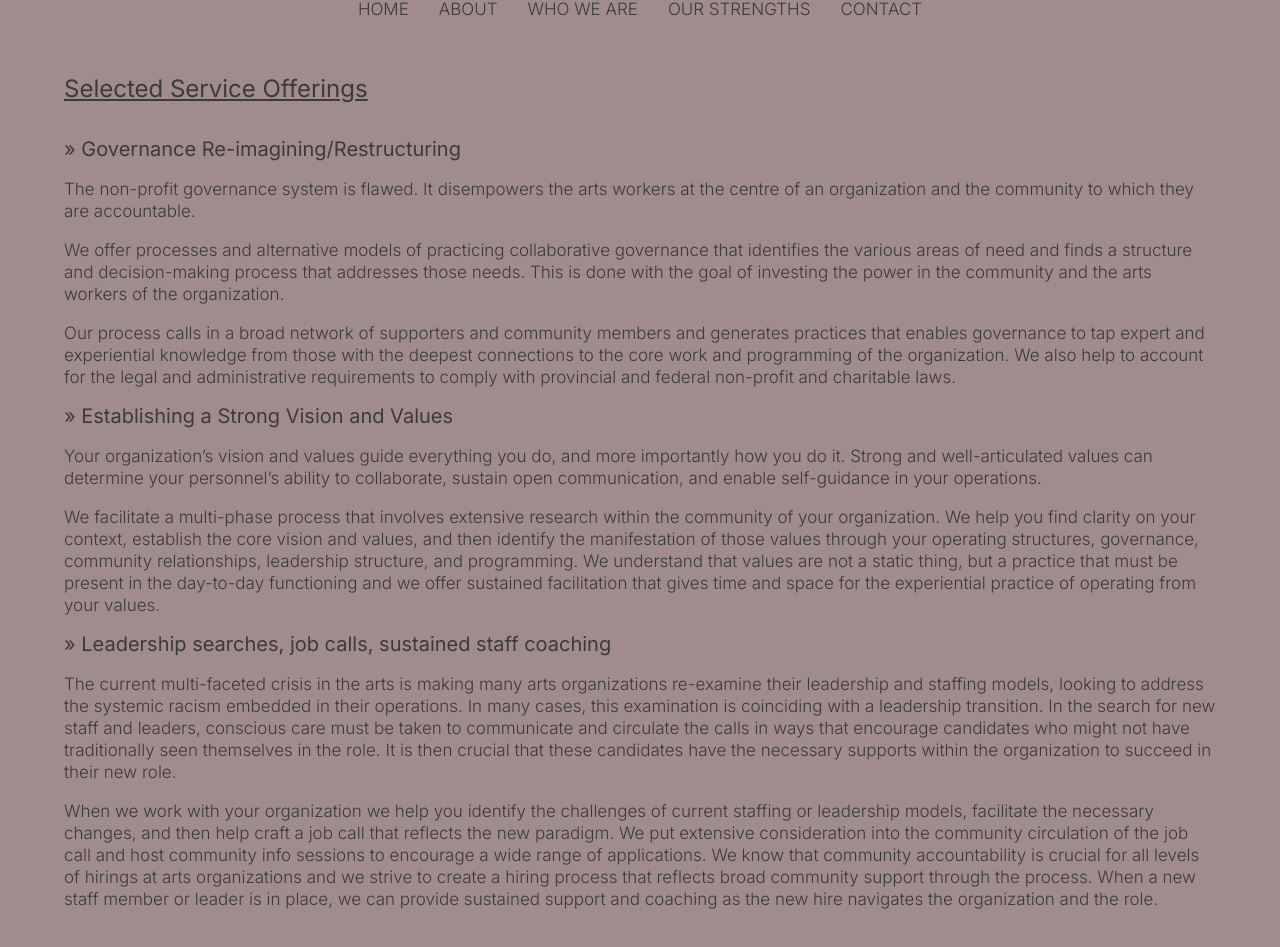
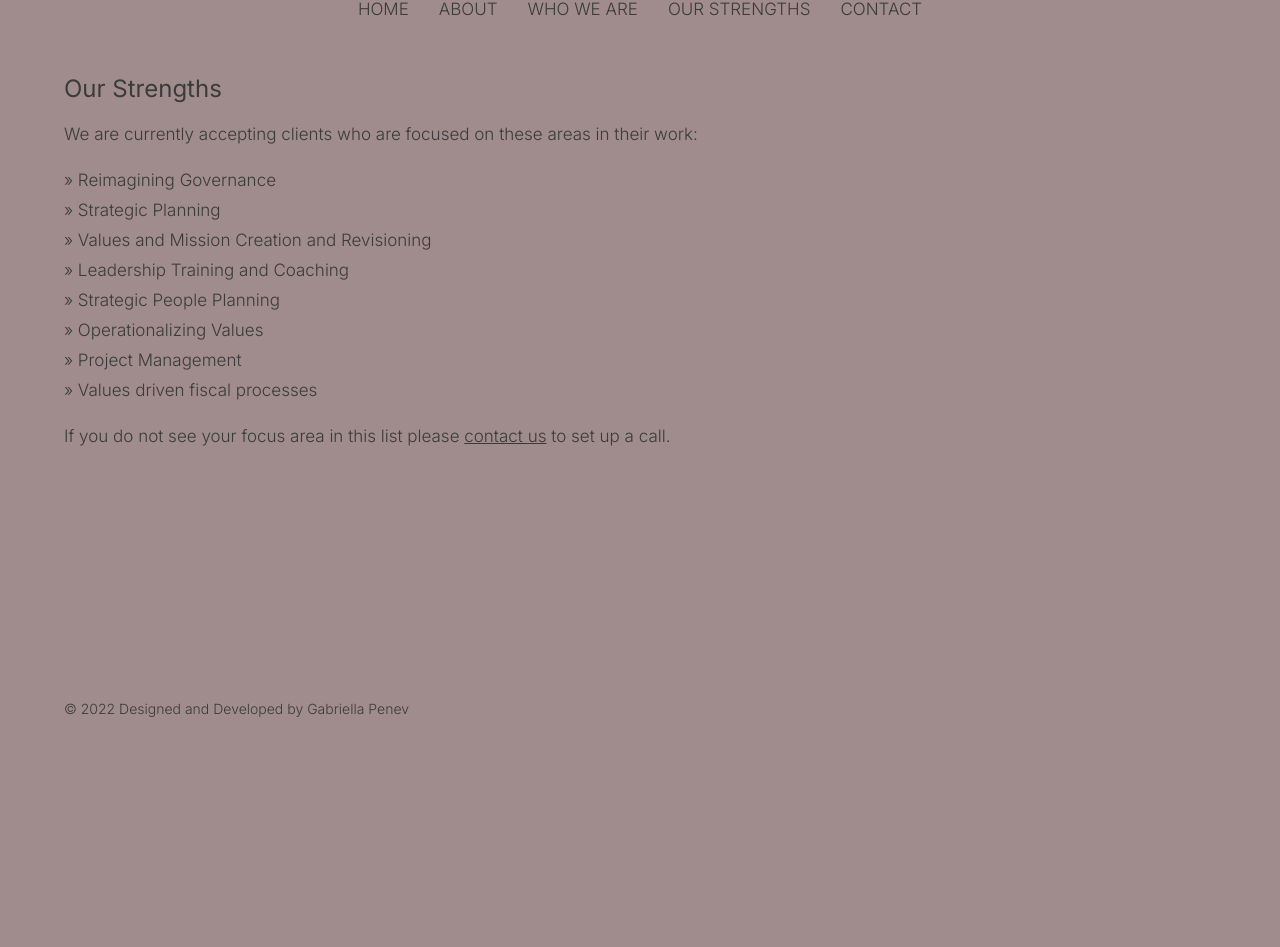
Before and after one commit to GabriellaPenev/LABx, a React (Create React App) app: page /strengths in a window 1280 px wide. Shown: the part 231-1178 px from the top of the page. After the commit the page ends 975 px from the top, so only its background shows below. Built offline with nearby package versions, Linux system fonts and the light colour scheme.

Commit message:
Added revised copy

```diff
--- a/src/App.css
+++ b/src/App.css
@@ -364,8 +364,7 @@ h1 {
 
 h2 {
     font-size: clamp(1rem, 6vw, 1.2rem);
-    margin: 35px 0;
-    text-decoration: underline;
+    margin: 35px 0 20px;
     font-weight: 400;
 }
 
@@ -610,7 +609,20 @@ li {
     outline: none;
 }
 
+
 /* ABOUT PAGE */
+
+.values {
+    list-style: circle;
+    padding-left: 20px;
+}
+
+.contact-link {
+    text-decoration: underline;
+    padding-top: 30px;
+}
+
+/* BIO PAGE */
 
 .bio-container {
     display: flex;
@@ -623,6 +635,13 @@ li {
 .bio-container li {
     margin: 0 10px;
     width: calc((100% / 3) - 20px);
+}
+
+.pronouns {
+    display: block;
+    font-size: clamp(0.75rem, 2vw, 0.85rem);
+    padding-top: 5px;
+    font-weight: 300;
 }
 
 .bio-pic {
@@ -646,16 +665,16 @@ li {
     text-align: center;
 }
 
-.values {
-    list-style: circle;
-    padding-left: 20px;
+/* OUR STRENGTHS */
+
+.strength-list li {
+    line-height: 1.5rem;
 }
 
 /* CONTACT PAGE */
 
 .contact-message {
     margin-bottom: 45px;
-    text-align: center;
 }
 
 .contact-container {
@@ -977,7 +996,6 @@ footer {
 
     .nav-menu li {
         padding: 15px 25px;
-        text-align: right;
         font-weight: 400;
     }
 
--- a/src/components/Contact.js
+++ b/src/components/Contact.js
@@ -17,6 +17,7 @@ const Contact = () => {
                 <div className='wrapper'>
                     <Nav />
                     <FadeInSection>
+                    <h2>Get In Touch</h2>
                         <div className="contact-container">
                             <img src={notebook} alt="A blank notebook with a plant" />
                             <p className='successful-submit'>Thank you for your message! We'll be in touch soon.</p>
@@ -36,7 +37,9 @@ const Contact = () => {
     return (
         <div className='wrapper'>
             <Nav />
+
             <FadeInSection>
+            <h2>Get In Touch</h2>
                 <div className="contact-message">
                     <p>We're looking to connect with arts organizations that seek to reimagine their operating policies to align with their core values.
                         If you're interested in learning more about our work, or discussing how we can support your organization, drop us a line below.
--- a/src/components/Home.js
+++ b/src/components/Home.js
@@ -6,7 +6,7 @@ const Home = () => {
     return (
         <>
             <div className="landing">
-                <p>Labx is a collaborative consultancy of arts professionals. We envision a sector that embraces collectivity, interdependence, and risk taking.</p>
+                <p>LABx is a collaborative consultancy of arts professionals. We envision a sector that embraces collectivity, interdependence, and risk-taking.</p>
                 <div className="leftCircle"></div>
                 <div className="rightCircle"></div>
                 <div className="arts"><p>arts</p></div>
--- a/src/components/Strengths.js
+++ b/src/components/Strengths.js
@@ -1,4 +1,6 @@
+import { Link, Routes, Route } from 'react-router-dom';
 import Nav from './Nav';
+import Contact from './Contact';
 import Footer from './Footer';
 import FadeInSection from './FadeInSection';
 
@@ -6,64 +8,30 @@ const Strengths = () => {
     return (
         <div className='wrapper'>
             <Nav />
-                <FadeInSection>
-                    <h2>
-                        Selected Service Offerings
-                    </h2>
-                    <div>
-                        <h3>&#187; Governance Re-imagining/Restructuring</h3>
-                        <p>The non-profit governance system is flawed. It disempowers the arts workers at the centre
-                            of an organization and the community to which they are accountable.</p>
-                        <p>We offer processes and alternative models of practicing collaborative governance that
-                            identifies the various areas of need and finds a structure and decision-making process that
-                            addresses those needs. This is done with the goal of investing the power in the community
-                            and the arts workers of the organization.</p>
-                        <p>Our process calls in a broad network of supporters and community members and generates
-                            practices that enables governance to tap expert and experiential knowledge from those
-                            with the deepest connections to the core work and programming of the organization. We
-                            also help to account for the legal and administrative requirements to comply with
-                            provincial and federal non-profit and charitable laws.</p>
-                    </div>
-                </FadeInSection>
+            <FadeInSection>
+                <h2>Our Strengths</h2>
+                <div>
+                    <p>We are currently accepting clients who are focused on these areas in their work:</p>
+                    <ul className='strength-list'>
+                        <li>&#187; Reimagining Governance</li>
+                        <li>&#187; Strategic Planning</li>
+                        <li>&#187; Values and Mission Creation and Revisioning</li>
+                        <li>&#187; Leadership Training and Coaching</li>
+                        <li>&#187; Strategic People Planning</li>
+                        <li>&#187; Operationalizing Values</li>
+                        <li>&#187; Project Management</li>
+                        <li>&#187; Values driven fiscal processes</li>
+                    </ul>
 
-                <FadeInSection>
-                    <div>
-                        <h3>&#187; Establishing a Strong Vision and Values</h3>
-                        <p>Your organization’s vision and values guide everything you do, and more importantly how
-                            you do it. Strong and well-articulated values can determine your personnel’s ability to
-                            collaborate, sustain open communication, and enable self-guidance in your operations.</p>
-                        <p>We facilitate a multi-phase process that involves extensive research within the community
-                            of your organization. We help you find clarity on your context, establish the core vision and
-                            values, and then identify the manifestation of those values through your operating
-                            structures, governance, community relationships, leadership structure, and programming.
-                            We understand that values are not a static thing, but a practice that must be present in the
-                            day-to-day functioning and we offer sustained facilitation that gives time and space for the
-                            experiential practice of operating from your values.</p>
-                    </div>
-                </FadeInSection>
+                    <p>If you do not see your focus area in this list please  <span className='contact-link'><Link to="/contact">contact us</Link></span> to set up a call.</p>
+                </div>
+            </FadeInSection>
 
-                <FadeInSection>
-                    <div>
-                        <h3>&#187; Leadership searches, job calls, sustained staff coaching</h3>
-                        <p>The current multi-faceted crisis in the arts is making many arts organizations re-examine
-                            their leadership and staffing models, looking to address the systemic racism embedded in
-                            their operations. In many cases, this examination is coinciding with a leadership transition.
-                            In the search for new staff and leaders, conscious care must be taken to communicate and
-                            circulate the calls in ways that encourage candidates who might not have traditionally seen
-                            themselves in the role. It is then crucial that these candidates have the necessary supports
-                            within the organization to succeed in their new role.</p>
-                        <p>When we work with your organization we help you identify the challenges of current
-                            staffing or leadership models, facilitate the necessary changes, and then help craft a job call
-                            that reflects the new paradigm. We put extensive consideration into the community
-                            circulation of the job call and host community info sessions to encourage a wide range of
-                            applications. We know that community accountability is crucial for all levels of hirings at
-                            arts organizations and we strive to create a hiring process that reflects broad community
-                            support through the process. When a new staff member or leader is in place, we can
-                            provide sustained support and coaching as the new hire navigates the organization and the
-                            role.</p>
-                    </div>
-                </FadeInSection>
             <Footer />
+
+            <Routes>
+                <Route path="/contact" element={<Contact />} />
+            </Routes>
         </div>
     )
 }
```
Also changed, not shown: src/components/About.js (+15 -12 lines), src/components/Bios.js (+14 -51 lines).
